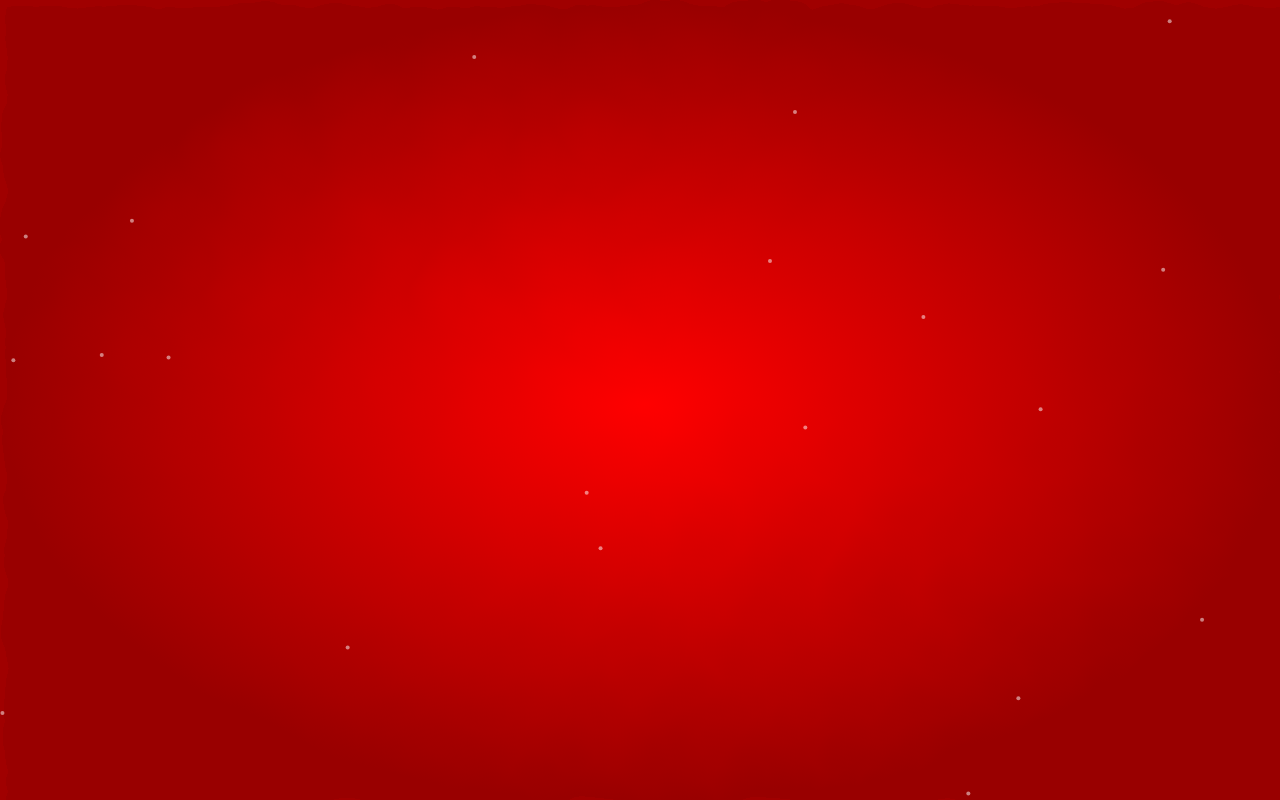
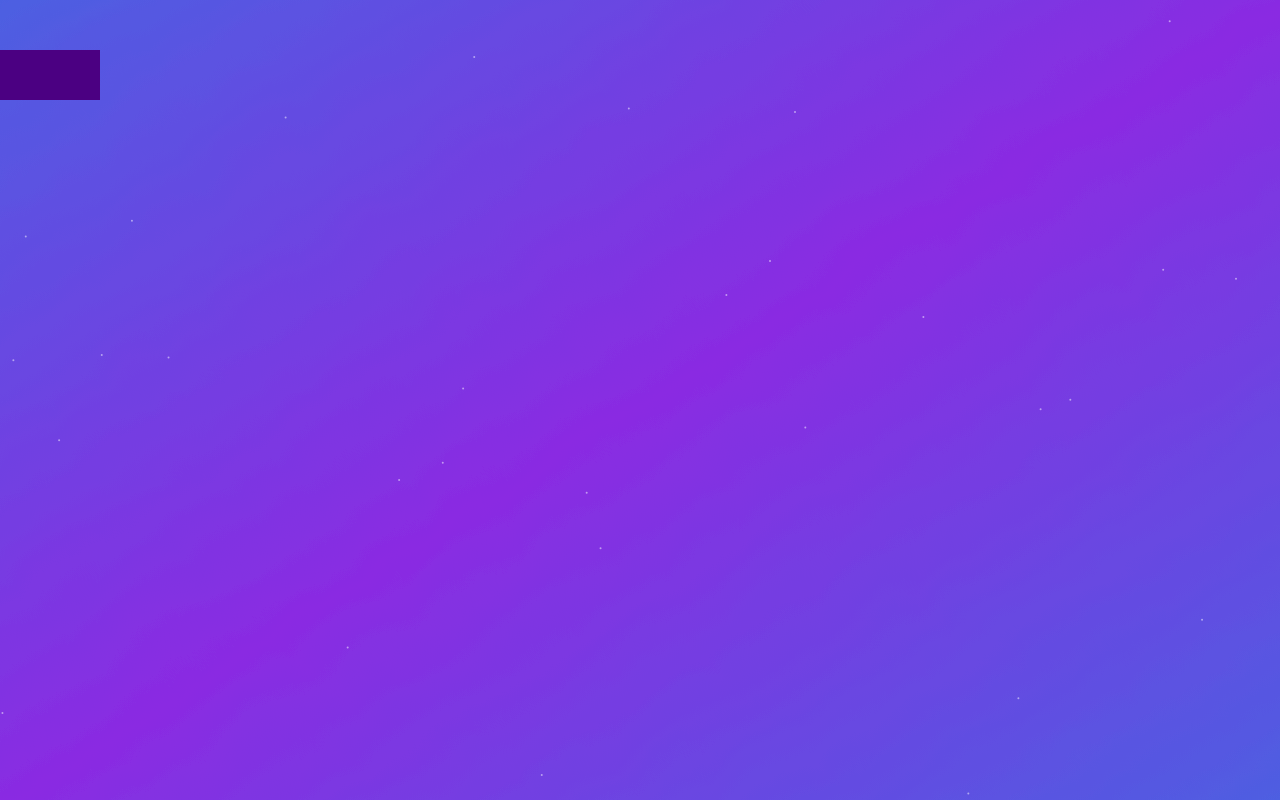
Before and after one commit to betterthanhajin/Yu.my, a Next.js app: page / in a window 1280 px wide. Built offline with nearby package versions, Linux system fonts and the light colour scheme.

Commit message:
fix: debggg

```diff
--- a/app/page.tsx
+++ b/app/page.tsx
@@ -35,11 +35,23 @@ function WaterEffect({ tiltX, tiltY }: { tiltX: number; tiltY: number }) {
         width: "100%",
         height: "100%",
         overflow: "hidden",
-        backgroundColor: "#a00000",
+        backgroundColor: "#4B0082", // Indigo background
       }}
     >
       <svg width="100%" height="100%" xmlns="http://www.w3.org/2000/svg">
         <defs>
+          <linearGradient
+            id="waterGradient"
+            x1="0%"
+            y1="0%"
+            x2="100%"
+            y2="100%"
+          >
+            <stop offset="0%" stopColor="#4169E1" /> {/* Royal Blue */}
+            <stop offset="50%" stopColor="#8A2BE2" /> {/* Blue Violet */}
+            <stop offset="100%" stopColor="#4169E1" /> {/* Royal Blue */}
+          </linearGradient>
+
           <filter id="turbulence">
             <feTurbulence
               type="turbulence"
@@ -50,7 +62,7 @@ function WaterEffect({ tiltX, tiltY }: { tiltX: number; tiltY: number }) {
             >
               <animate
                 attributeName="baseFrequency"
-                dur="60s"
+                dur="30s"
                 values="0.01 0.01;0.02 0.02;0.01 0.01"
                 repeatCount="indefinite"
               />
@@ -58,34 +70,47 @@ function WaterEffect({ tiltX, tiltY }: { tiltX: number; tiltY: number }) {
             <feDisplacementMap in="SourceGraphic" scale="20" />
           </filter>
 
-          <radialGradient id="waterGradient">
-            <stop offset="0%" stopColor="#ff0000" />
-            <stop offset="100%" stopColor="#990000" />
-          </radialGradient>
+          <mask id="liquidMask">
+            <rect x="0" y="0" width="100%" height="100%" fill="white" />
+            <path d={`M0,50 Q50,${50 + tiltY} 100,50 V100 H0 Z`} fill="black">
+              <animate
+                attributeName="d"
+                dur="5s"
+                repeatCount="indefinite"
+                values={`
+                  M0,50 Q50,${50 + tiltY} 100,50 V100 H0 Z;
+                  M0,55 Q50,${55 + tiltY} 100,55 V100 H0 Z;
+                  M0,50 Q50,${50 + tiltY} 100,50 V100 H0 Z
+                `}
+              />
+            </path>
+          </mask>
         </defs>
 
         <g
           style={{
-            transform: `translate(${tiltX * 0.5}px, ${tiltY * 0.5}px)`,
+            transform: `rotate(${tiltX * 0.2}deg)`,
+            transformOrigin: "center",
             transition: "transform 0.3s ease-out",
           }}
         >
           <rect
-            x="0"
-            y="0"
-            width="100%"
-            height="100%"
+            x="-10%"
+            y="-10%"
+            width="120%"
+            height="120%"
             fill="url(#waterGradient)"
             filter="url(#turbulence)"
+            mask="url(#liquidMask)"
           />
         </g>
 
-        {[...Array(20)].map((_, i) => (
+        {[...Array(30)].map((_, i) => (
           <circle
             key={i}
             cx={`${Math.random() * 100}%`}
             cy={`${Math.random() * 100}%`}
-            r="2"
+            r="1"
             fill="rgba(255,255,255,0.5)"
           >
             <animate
```
